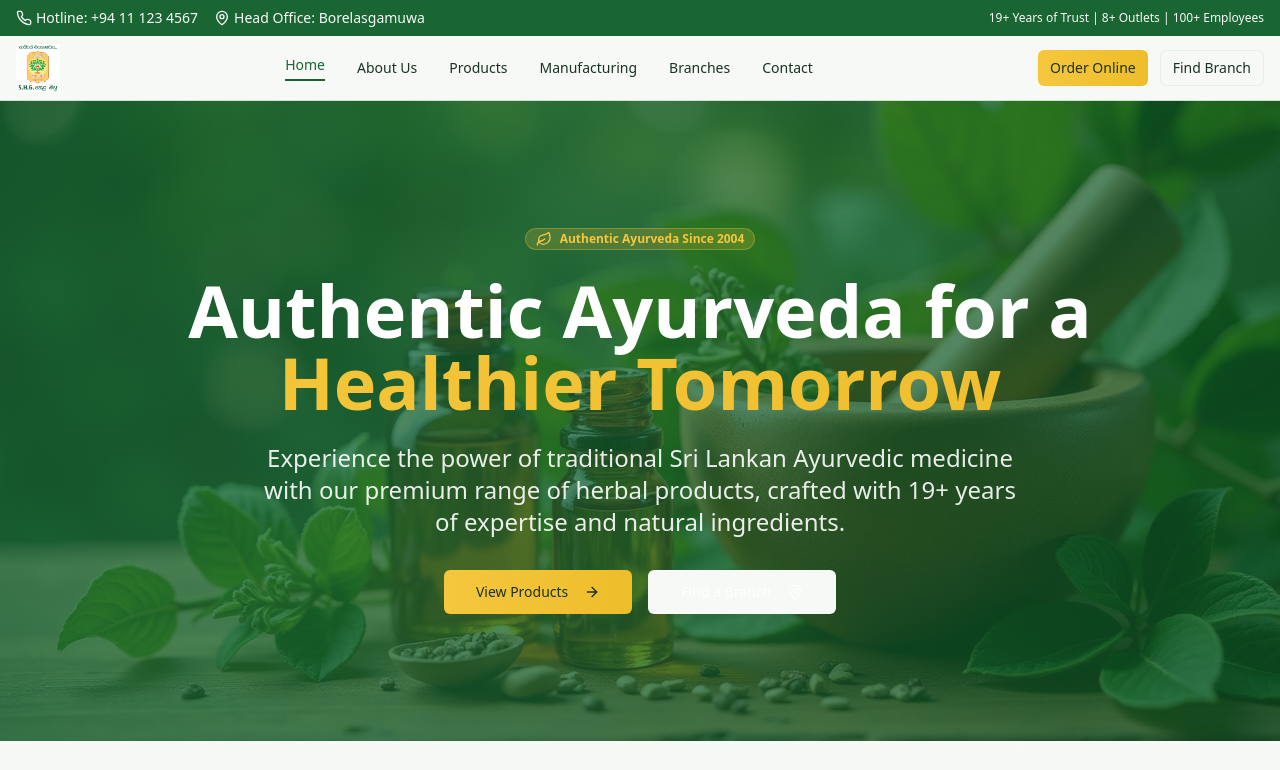
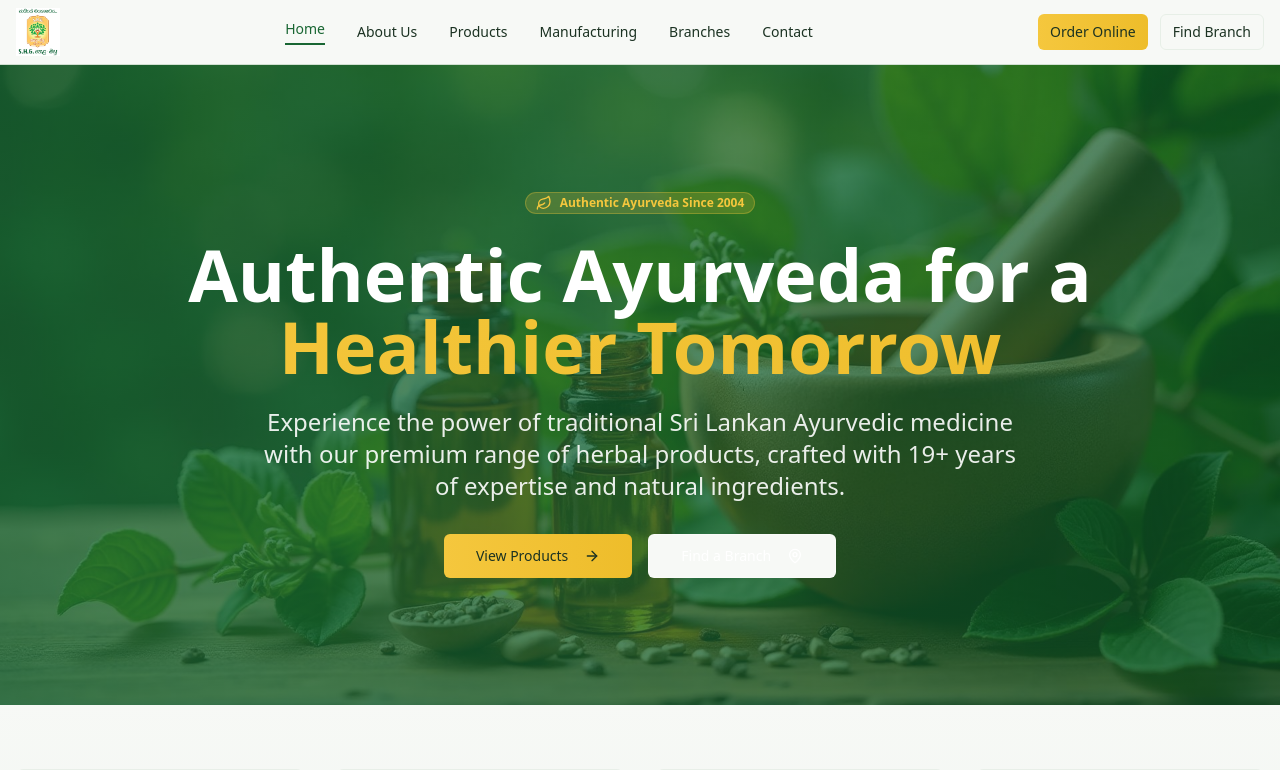
Before and after one commit to Randeepa23/hela-osu-wellness-hub, a React (Vite) app: page / in a window 1280 px wide. Shown: the top 770 px of the page. Built offline with nearby package versions, Linux system fonts and the light colour scheme; the HTML template or start-up script is replaced by a standard one.

Commit message:
Remove top elements

```diff
--- a/src/components/Header.tsx
+++ b/src/components/Header.tsx
@@ -21,25 +21,6 @@ const Header = () => {
 
   return (
     <header className="bg-background/95 backdrop-blur-sm border-b border-border sticky top-0 z-50">
-      {/* Top bar */}
-      <div className="bg-primary text-primary-foreground py-2">
-        <div className="container mx-auto px-4 flex justify-between items-center text-sm">
-          <div className="flex items-center gap-4">
-            <div className="flex items-center gap-1">
-              <Phone className="w-4 h-4" />
-              <span>Hotline: +94 11 123 4567</span>
-            </div>
-            <div className="hidden md:flex items-center gap-1">
-              <MapPin className="w-4 h-4" />
-              <span>Head Office: Borelasgamuwa</span>
-            </div>
-          </div>
-          <div className="text-xs">
-            19+ Years of Trust | 8+ Outlets | 100+ Employees
-          </div>
-        </div>
-      </div>
-
       {/* Main header */}
       <div className="container mx-auto px-4">
         <div className="flex items-center justify-between h-16">
```
